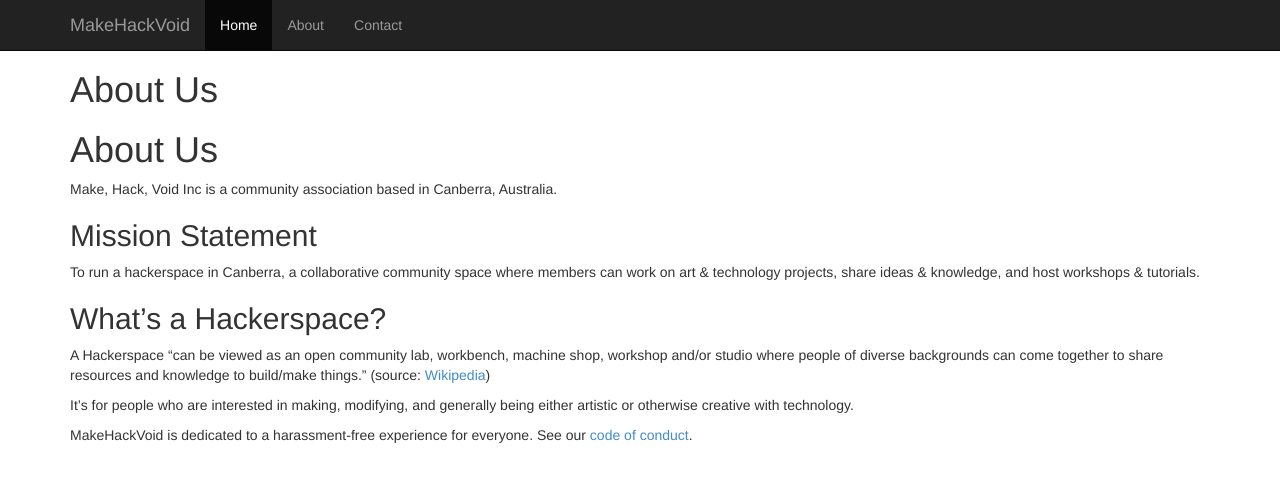
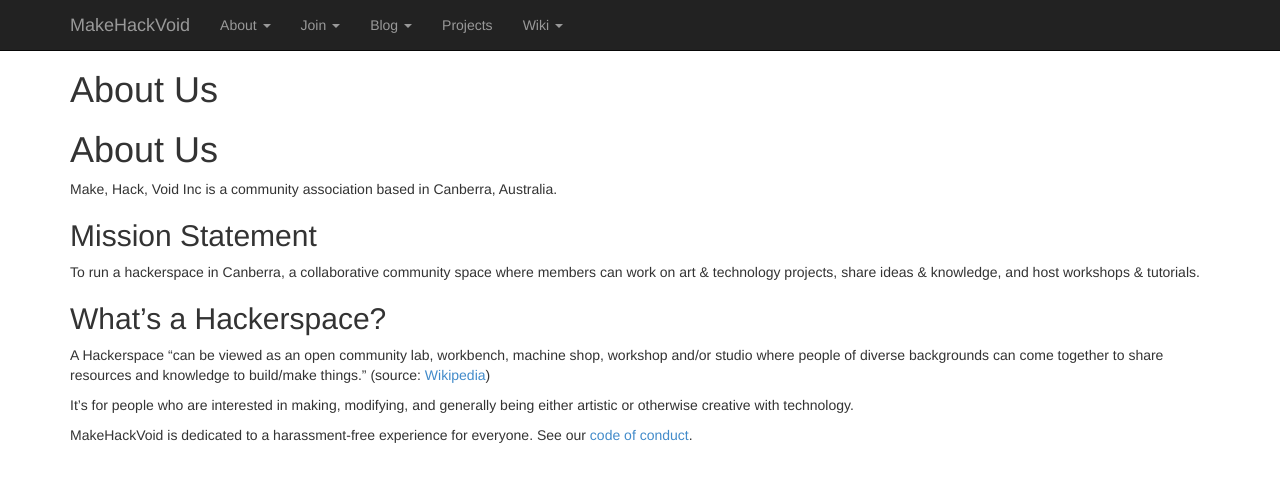
Before and after one commit to makehackvoid/makehackvoid.com, a Jekyll site: the page built from about.md, in a window 1280 px wide. Shown: the top 482 px of the page. Built offline with Jekyll 4.4.1, drawn with Linux system fonts in a browser that asks for light colours.

Commit message:
Added navbar, renamed about to match IA

```diff
--- a/_layouts/default.html
+++ b/_layouts/default.html
@@ -28,13 +28,40 @@
             <span class="icon-bar"></span>
             <span class="icon-bar"></span>
           </button>
-          <a class="navbar-brand" href="#">{{ site.name }}</a>
+          <a class="navbar-brand" href="/">{{ site.name }}</a>
         </div>
         <div class="collapse navbar-collapse">
           <ul class="nav navbar-nav">
-            <li class="active"><a href="#">Home</a></li>
-            <li><a href="#about">About</a></li>
-            <li><a href="#contact">Contact</a></li>
+            <li class="dropdown">
+              <a href="/about/" class="dropdown-toggle">About <b class="caret"></b></a>
+              <ul class="dropdown-menu">
+                <li><a href="#">Facilities</a></li>
+                <li><a href="#">Getting There</a></li>
+              </ul>
+            </li>
+            <li class="dropdown">
+              <a href="/join/" class="dropdown-toggle">Join <b class="caret"></b></a>
+              <ul class="dropdown-menu">
+                <li><a href="/join/#faq">Benefits</a></li>
+              </ul>
+            </li>
+            <li class="dropdown">
+              <a href="#" class="dropdown-toggle">Blog <b class="caret"></b></a>
+              <ul class="dropdown-menu">
+                <li><a href="#">News</a></li>
+                <li><a href="#">Events</a></li>
+              </ul>
+            </li>
+            <li><a href="#">Projects</a></li>
+            <li class="dropdown">
+              <a href="#" class="dropdown-toggle">Wiki <b class="caret"></b></a>
+              <ul class="dropdown-menu">
+                <li><a href="#">Rules</a></li>
+                <li><a href="#">Policies</a></li>
+                <li><a href="#">Code of Conduct</a></li>
+                <li><a href="#">etc.</a></li>
+              </ul>
+            </li>
           </ul>
         </div><!--/.nav-collapse -->
       </div>
--- a/css/main.css
+++ b/css/main.css
@@ -1,3 +1,8 @@
 body {
   padding-top: 50px;
 }
+
+/* dropdownier dropdowns */
+ul.nav li.dropdown:hover ul.dropdown-menu{
+    display: block;
+}
```
Also changed, not shown: about.md (renamed from about-us.md, +1 -1 lines).
